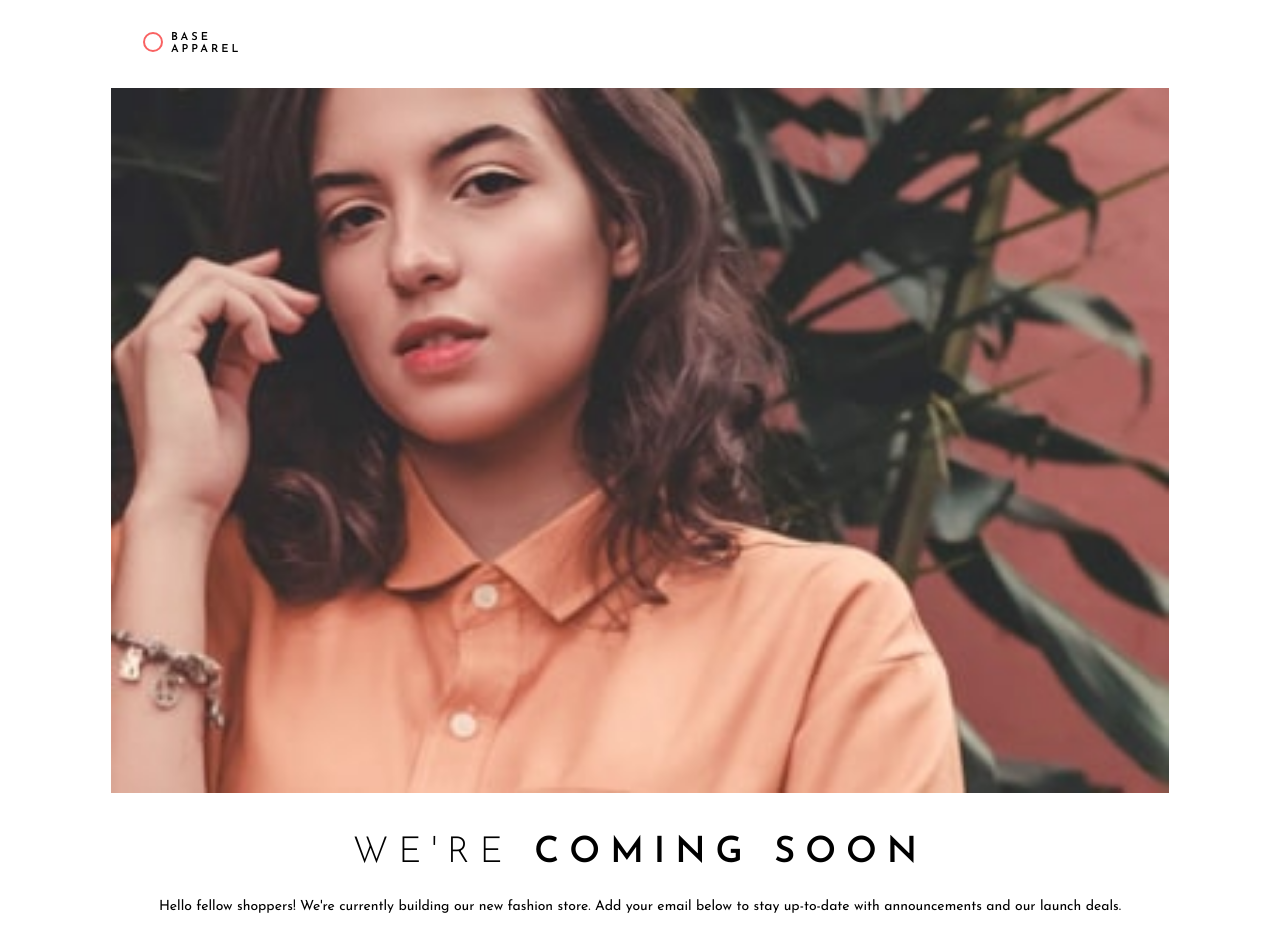
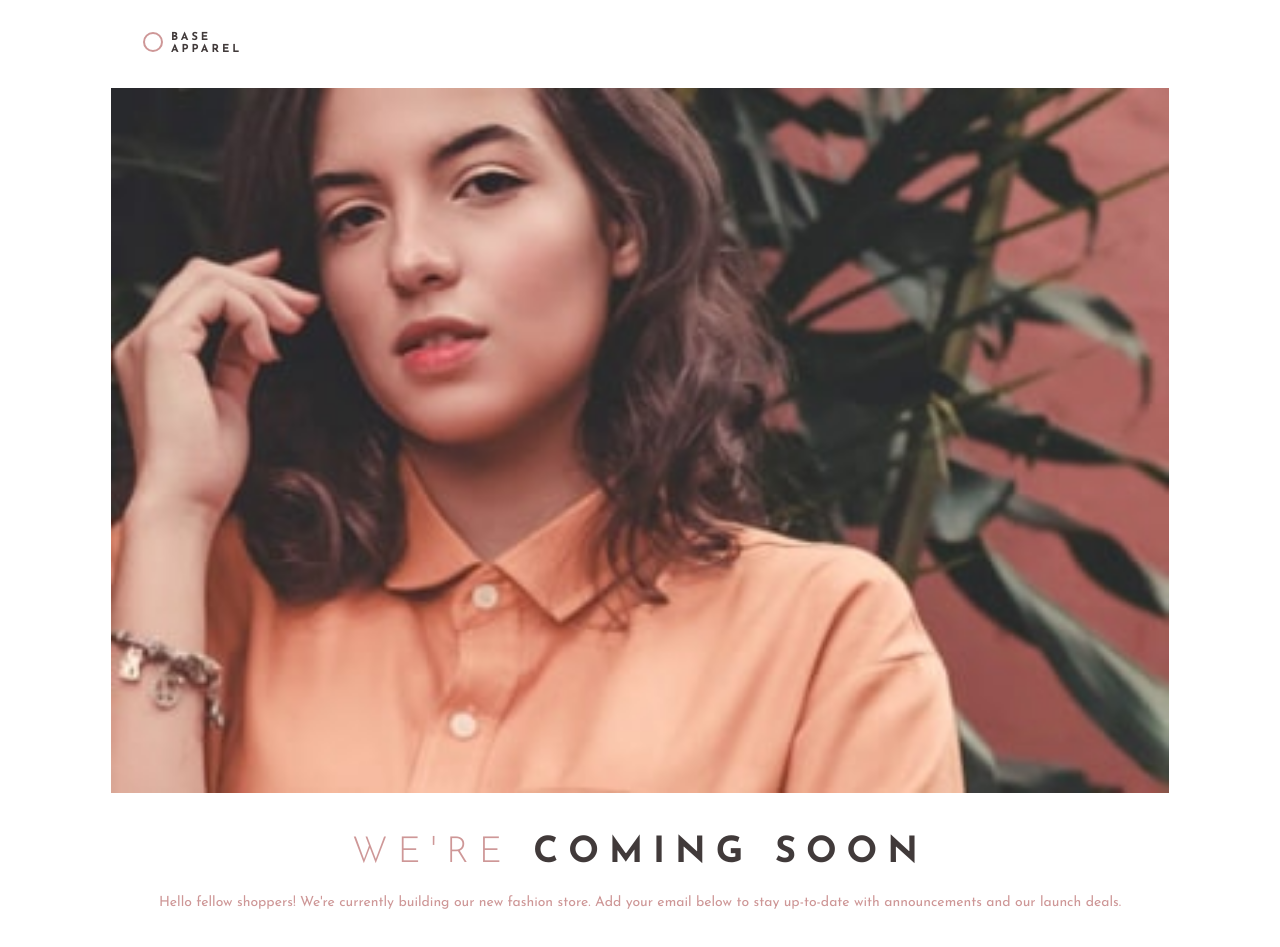
Before and after one commit to fkrunic/frontend-mentor-base-apparel-coming-soon-page, a Vue app: page / in a window 1280 px wide. Shown: the top 947 px of the page. Built offline with nearby package versions, Linux system fonts and the light colour scheme.

Commit message:
basic text color styles

```diff
--- a/index.html
+++ b/index.html
@@ -7,7 +7,7 @@
 
     <link rel="preconnect" href="https://fonts.googleapis.com">
     <link rel="preconnect" href="https://fonts.gstatic.com" crossorigin>
-    <link href="https://fonts.googleapis.com/css2?family=Josefin+Sans:wght@300;400;600&display=swap" rel="stylesheet">
+    <link href="https://fonts.googleapis.com/css2?family=Josefin+Sans:wght@300;400;600;700&display=swap" rel="stylesheet">
   </head>
   <body>
     <div id="app"></div>
--- a/src/App.vue
+++ b/src/App.vue
@@ -20,11 +20,11 @@ onMounted(() => {
         <div class="flex flex-row gap-2">
 
           <!-- Logo -->
-          <div class="w-5 h-5 border-2 border-solid border-soft-red rounded-full"></div>
+          <div class="w-5 h-5 border-2 border-solid border-desaturated-red rounded-full"></div>
 
           <!-- Brand Name -->
           <div class="flex flex-col">
-            <p class="w-10 text-[11px] font-black tracking-[3px] leading-3">
+            <p class="w-10 text-[11px] font-bold tracking-[3px] leading-3 text-dark-grayish-red">
               BASE APPAREL
             </p>
           </div>
@@ -34,17 +34,19 @@ onMounted(() => {
       <img class="w-full" src="./assets/hero-mobile.jpg" alt="woman">
 
       <!-- Bottom Card -->
-      <div class="flex flex-col gap-4 p-8">
+      <div class="flex flex-col gap-3 p-8">
 
         <!-- Coming Soon -->
         <div class="flex flex-col justify-center items-center">
-          <p class="p-2 w-full text-4xl text-center tracking-[10px] font-bold">
-            <span class="font-light tracking-[10px]">WE'RE</span>
+          <p class="p-2 w-full text-4xl text-center tracking-[10px] font-bold text-dark-grayish-red">
+            <span class="font-light tracking-[10px] text-desaturated-red">
+              WE'RE
+            </span>
             COMING SOON
           </p>
         </div>
 
-        <p class="px-4 pb-6 text-sm text-center">
+        <p class="px-4 pb-6 text-sm text-center text-desaturated-red">
           Hello fellow shoppers! We're currently building
           our new fashion store. Add your email below to stay
           up-to-date with announcements and our launch deals.
```
